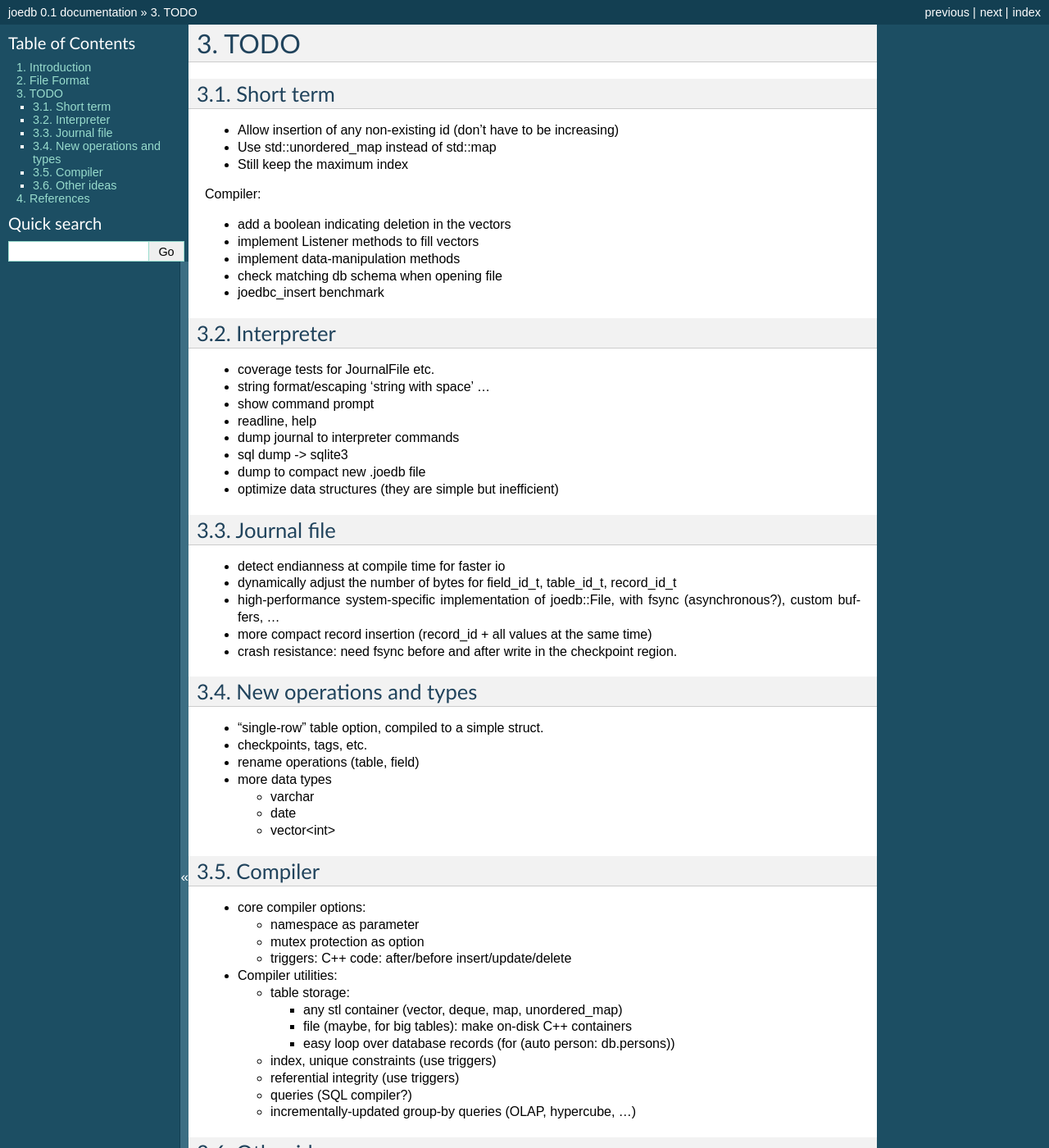
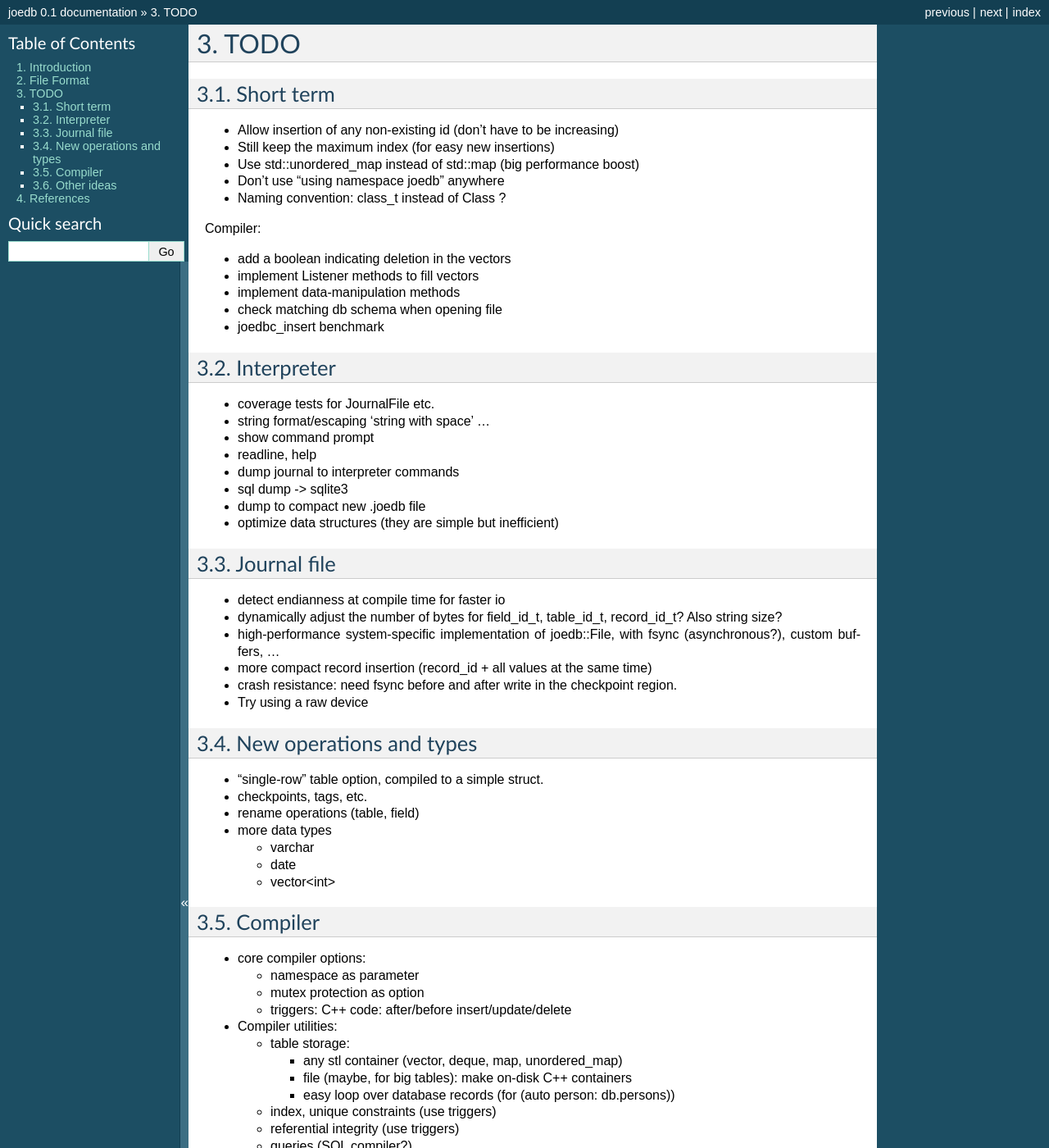
Before and after one commit to Remi-Coulom/joedb, a Sphinx documentation site: the page built from doc/source/todo.rst, in a window 1280 px wide and 1400 px high. Shown: the whole window at 82% size. Built offline with Sphinx 7.4.7, drawn with Linux system fonts in a browser that asks for light colours; formulas are drawn with MathJax 3.

Commit message:
misc ideas

```diff
--- a/doc/source/todo.rst
+++ b/doc/source/todo.rst
@@ -4,8 +4,10 @@ TODO
 Short term
 ----------
 - Allow insertion of any non-existing id (don't have to be increasing)
-- Use std::unordered_map instead of std::map
-- Still keep the maximum index
+- Still keep the maximum index (for easy new insertions)
+- Use std::unordered_map instead of std::map (big performance boost)
+- Don't use "using namespace joedb" anywhere
+- Naming convention: class_t instead of Class ?
 
 Compiler:
 
@@ -30,10 +32,11 @@ Interpreter
 Journal file
 ------------
 - detect endianness at compile time for faster io
-- dynamically adjust the number of bytes for field_id_t, table_id_t, record_id_t
+- dynamically adjust the number of bytes for field_id_t, table_id_t, record_id_t? Also string size?
 - high-performance system-specific implementation of joedb::File, with fsync (asynchronous?), custom buffers, ...
 - more compact record insertion (record_id + all values at the same time)
 - crash resistance: need fsync before and after write in the checkpoint region.
+- Try using a raw device
 
 New operations and types
 ------------------------
```
